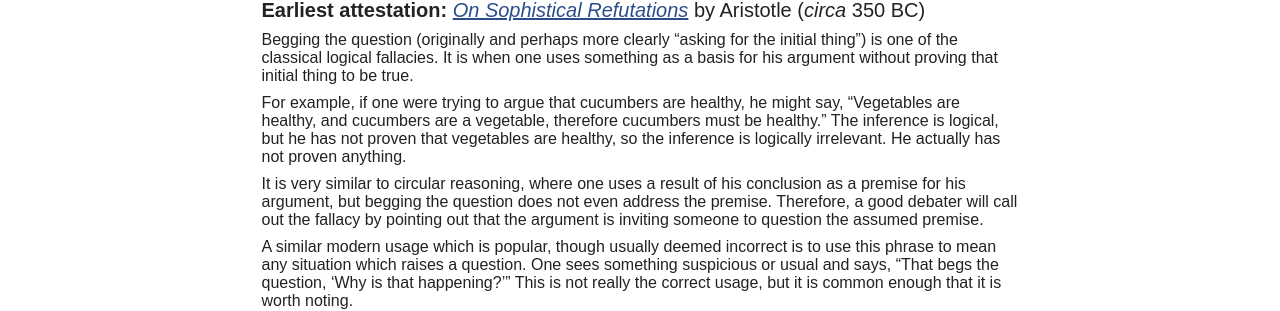
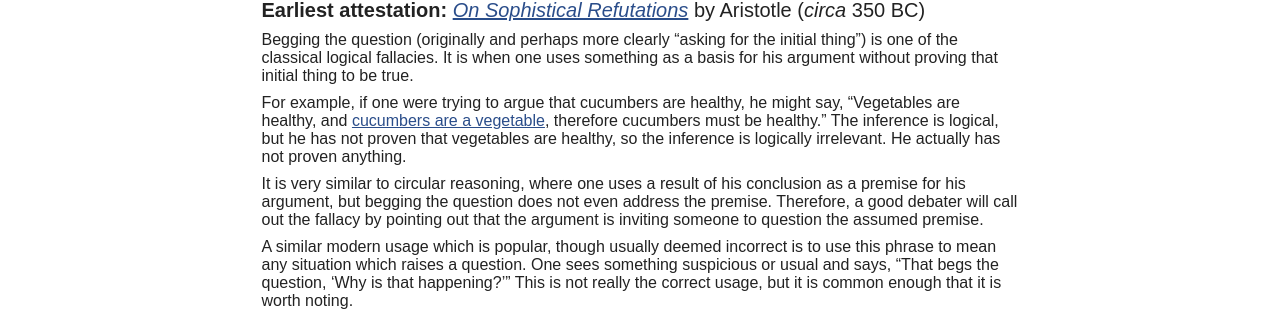
Before and after one commit to mminer237/idiomite, a Jekyll site: the page built from _sayings/beg-the-question/index.md, in a window 1280 px wide. Shown: the part 359-670 px from the top of the page. Built offline with Jekyll 4.4.1, drawn with Linux system fonts in a browser that asks for light colours; part of the change alters nothing that is shown.

```diff
--- a/_sayings/beg-the-question/index.md
+++ b/_sayings/beg-the-question/index.md
@@ -13,7 +13,7 @@ image_alt: "?⇒X.svg"
 
 Begging the question (originally and perhaps more clearly "asking for the initial thing") is one of the classical logical fallacies. It is when one uses something as a basis for his argument without proving that initial thing to be true.
 
-For example, if one were trying to argue that cucumbers are healthy, he might say, "Vegetables are healthy, and cucumbers are a vegetable, therefore cucumbers must be healthy." The inference is logical, but he has not proven that vegetables are healthy, so the inference is logically irrelevant. He actually has not proven anything.
+For example, if one were trying to argue that cucumbers are healthy, he might say, "Vegetables are healthy, and [cucumbers are a vegetable](https://fruitorvegetable.science/cucumber), therefore cucumbers must be healthy." The inference is logical, but he has not proven that vegetables are healthy, so the inference is logically irrelevant. He actually has not proven anything.
 
 It is very similar to circular reasoning, where one uses a result of his conclusion as a premise for his argument, but begging the question does not even address the premise. Therefore, a good debater will call out the fallacy by pointing out that the argument is inviting someone to question the assumed premise.
 
```
